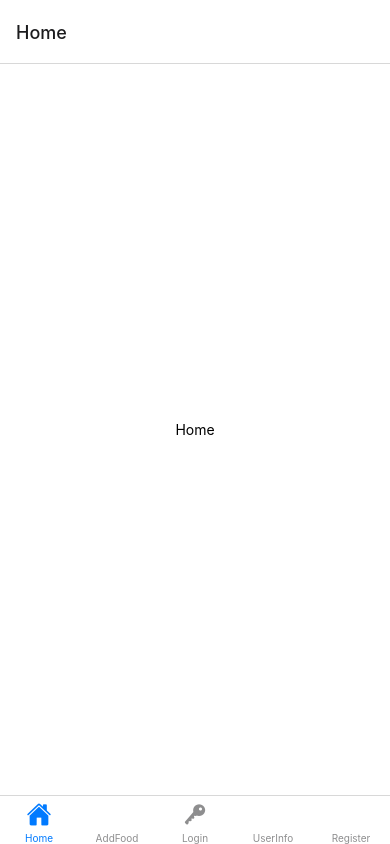
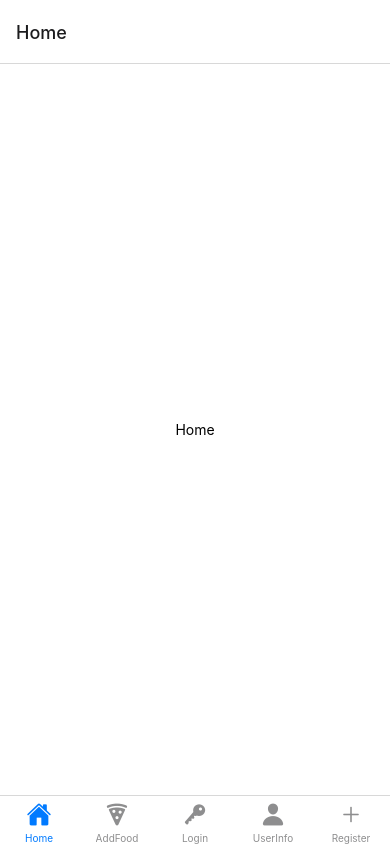
Before and after one commit to pinjaa/macromenu, a React Native app in the folder macromenu/: screen /BottomNav in a window 390 px wide. Built offline with nearby package versions, Linux system fonts and the light colour scheme.

Commit message:
lisätty ikonit

```diff
--- a/macromenu/components/BottomNav.js
+++ b/macromenu/components/BottomNav.js
@@ -1,6 +1,6 @@
 import React from 'react';
 import { createBottomTabNavigator } from '@react-navigation/bottom-tabs';
-import { Ionicons } from '@expo/vector-icons';
+import Ionicons from '@expo/vector-icons/Ionicons';
 import '../styles/BottomNav.css';
 import Home from './Home';
 import AddFood from './AddFood';
@@ -20,14 +20,17 @@ export default function BottomNav() {
 
             if (route.name === 'Home') {
               iconName = 'home';
-            } else if (route.name === 'Add Food') {
-              iconName = 'plus';
+            } else if (route.name === 'AddFood') {
+              iconName = 'pizza';
             }
             else if (route.name === 'Login') {
               iconName = 'key';
             }
-            else if (route.name === 'User Info') {
+            else if (route.name === 'UserInfo') {
               iconName = 'person';
+            }
+            else if (route.name === 'Register') {
+              iconName = 'add';
             }
 
             // Return any component that you like here!
--- a/macromenu/package.json
+++ b/macromenu/package.json
@@ -22,6 +22,7 @@
     "react-native": "0.74.5",
     "react-native-camera": "^4.2.1",
     "react-native-gesture-handler": "^2.18.1",
+    "react-native-ionicons": "^4.6.5",
     "react-native-qrcode-scanner": "^1.5.5",
     "react-native-radio-buttons-group": "^3.1.0",
     "react-native-reanimated": "^3.15.0",
```
Also changed, not shown: 1 other file (tests, documents, lock files or other folders).
